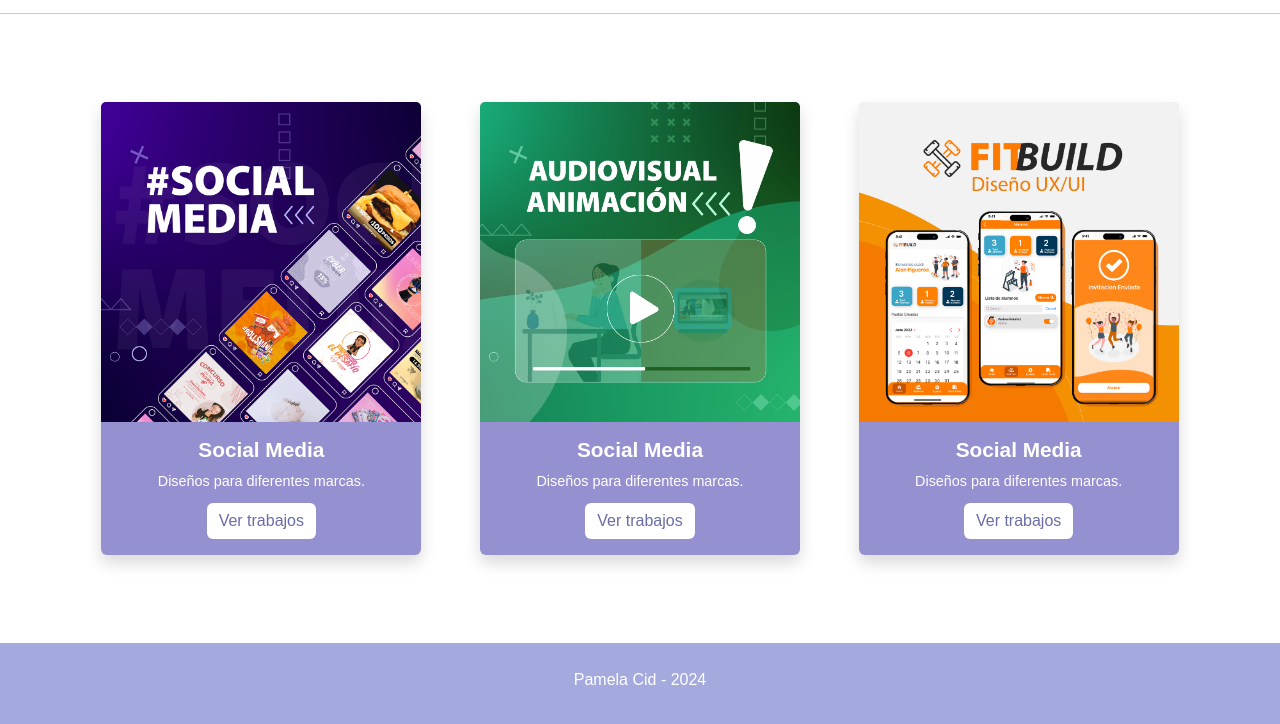
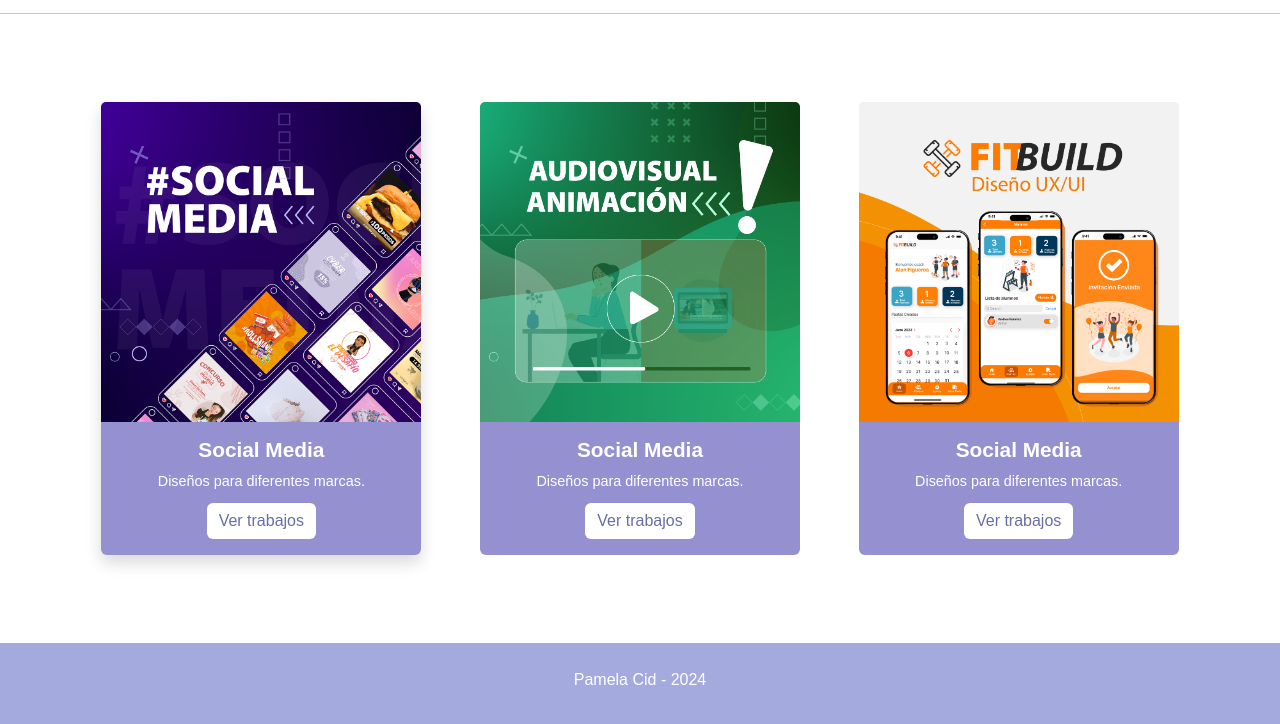
Before and after one commit to Pamelacid/bookpamela, a website: page index.html in a window 1280 px wide. Shown: the part 120-844 px from the top of the page. Drawn offline with nearby package versions, Linux system fonts and the light colour scheme.

Commit message:
correcion

```diff
--- a/index.html
+++ b/index.html
@@ -56,7 +56,7 @@
                     <a href="#" class="btn btn-primary">Ver trabajos</a>
                   </div>
                </div>
-               <div class="shadow card col-xs-12 col-sm-6 col-md-4 " style="width: 20rem;">
+               <div class="card col-xs-12 col-sm-6 col-md-4 " style="width: 20rem;">
                 <img src="./assets/pantalla2.png" class="card-img-top" alt="Social Media">
                  <div class="card-body">
                    <h5 class="card-title">Social Media</h5>
@@ -64,7 +64,7 @@
                    <a href="#" class="btn btn-primary">Ver trabajos</a>
                  </div>
               </div>
-              <div class="shadow card col-xs-12 col-sm-6 col-md-4 " style="width: 20rem;">
+              <div class="card col-xs-12 col-sm-6 col-md-4 " style="width: 20rem;">
                 <img src="./assets/pantalla3.png" class="card-img-top" alt="Social Media">
                  <div class="card-body">
                    <h5 class="card-title">Social Media</h5>
```
